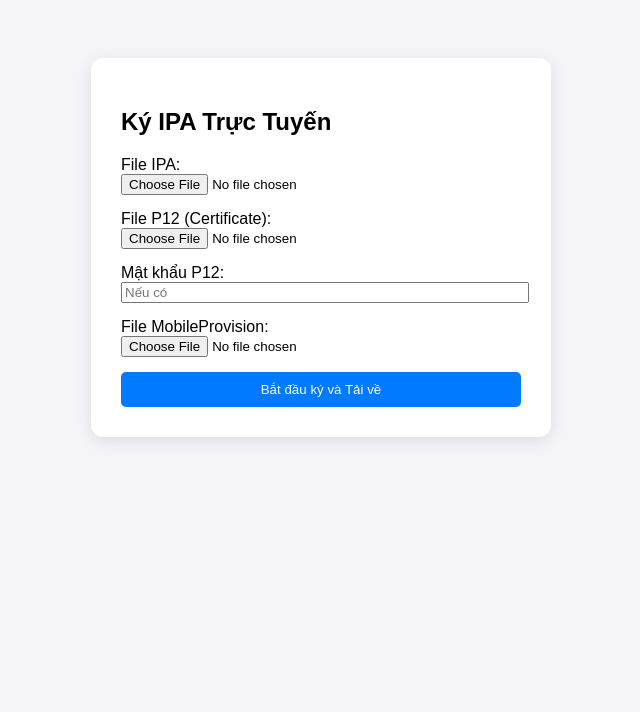
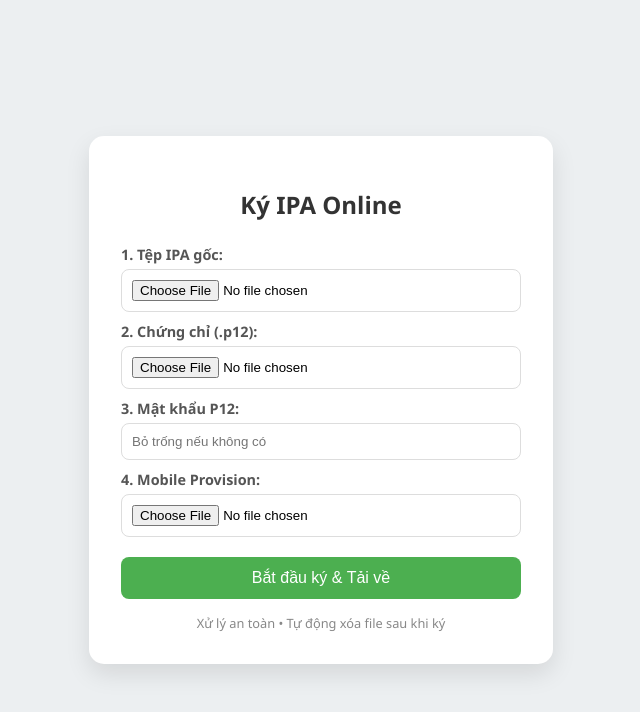
Before and after one commit to haduongyenn-ui/Sign-ipa, a website: page public/index.html in a window 1280 px wide. Shown: the whole page, without its empty margins (319-959 px from the left). Drawn offline with Linux system fonts and the light colour scheme.

Commit message:
Update index.html

```diff
--- a/public/index.html
+++ b/public/index.html
@@ -2,29 +2,38 @@
 <html lang="vi">
 <head>
     <meta charset="UTF-8">
+    <meta name="viewport" content="width=device-width, initial-scale=1.0">
     <title>IPA Signer Online</title>
     <style>
-        body { font-family: sans-serif; display: flex; justify-content: center; padding: 50px; background: #f4f4f9; }
-        .card { background: white; padding: 30px; border-radius: 12px; box-shadow: 0 4px 15px rgba(0,0,0,0.1); width: 400px; }
-        input { margin-bottom: 15px; width: 100%; }
-        button { background: #007bff; color: white; border: none; padding: 10px; width: 100%; border-radius: 5px; cursor: pointer; }
-        button:hover { background: #0056b3; }
+        body { font-family: 'Segoe UI', Tahoma, Geneva, Verdana, sans-serif; background: #eceff1; display: flex; justify-content: center; align-items: center; height: 100vh; margin: 0; }
+        .card { background: white; padding: 2rem; border-radius: 15px; box-shadow: 0 10px 25px rgba(0,0,0,0.1); width: 100%; max-width: 400px; }
+        h2 { color: #333; text-align: center; margin-bottom: 1.5rem; }
+        label { display: block; margin-top: 10px; font-weight: bold; color: #555; font-size: 0.9rem; }
+        input { width: 100%; padding: 10px; margin-top: 5px; border: 1px solid #ddd; border-radius: 8px; box-sizing: border-box; }
+        button { background: #4caf50; color: white; border: none; padding: 12px; width: 100%; border-radius: 8px; margin-top: 20px; font-size: 1rem; cursor: pointer; transition: 0.3s; }
+        button:hover { background: #45a049; }
+        .footer { text-align: center; margin-top: 15px; font-size: 0.8rem; color: #888; }
     </style>
 </head>
 <body>
     <div class="card">
-        <h2>Ký IPA Trực Tuyến</h2>
+        <h2>Ký IPA Online</h2>
         <form action="/sign" method="post" encType="multipart/form-data">
-            <label>File IPA:</label>
+            <label>1. Tệp IPA gốc:</label>
             <input type="file" name="ipa" accept=".ipa" required>
-            <label>File P12 (Certificate):</label>
+
+            <label>2. Chứng chỉ (.p12):</label>
             <input type="file" name="p12" accept=".p12" required>
-            <label>Mật khẩu P12:</label>
-            <input type="text" name="password" placeholder="Nếu có">
-            <label>File MobileProvision:</label>
+
+            <label>3. Mật khẩu P12:</label>
+            <input type="password" name="password" placeholder="Bỏ trống nếu không có">
+
+            <label>4. Mobile Provision:</label>
             <input type="file" name="prov" accept=".mobileprovision" required>
-            <button type="submit">Bắt đầu ký và Tải về</button>
+
+            <button type="submit">Bắt đầu ký & Tải về</button>
         </form>
+        <div class="footer">Xử lý an toàn • Tự động xóa file sau khi ký</div>
     </div>
 </body>
 </html>
```
